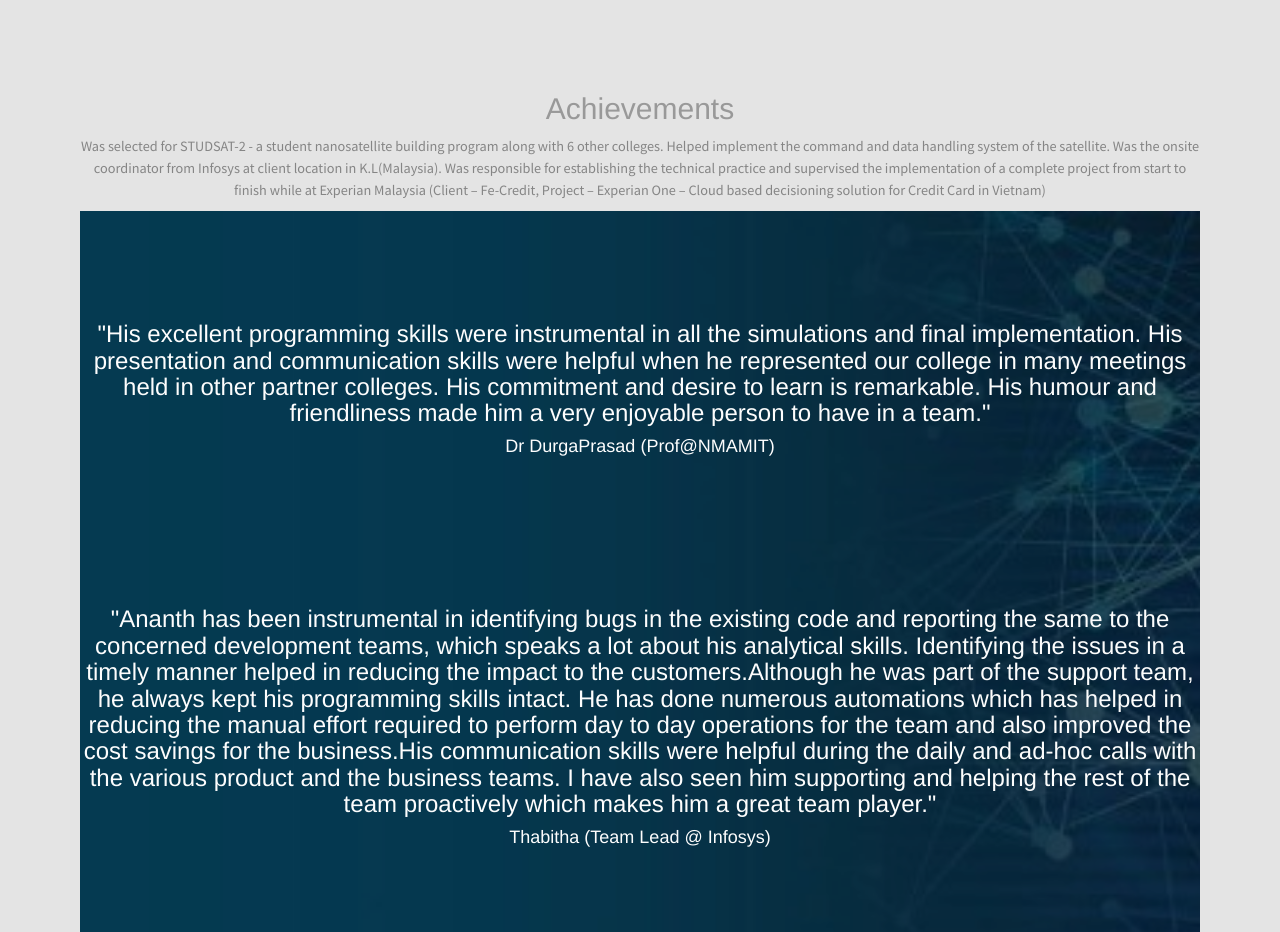
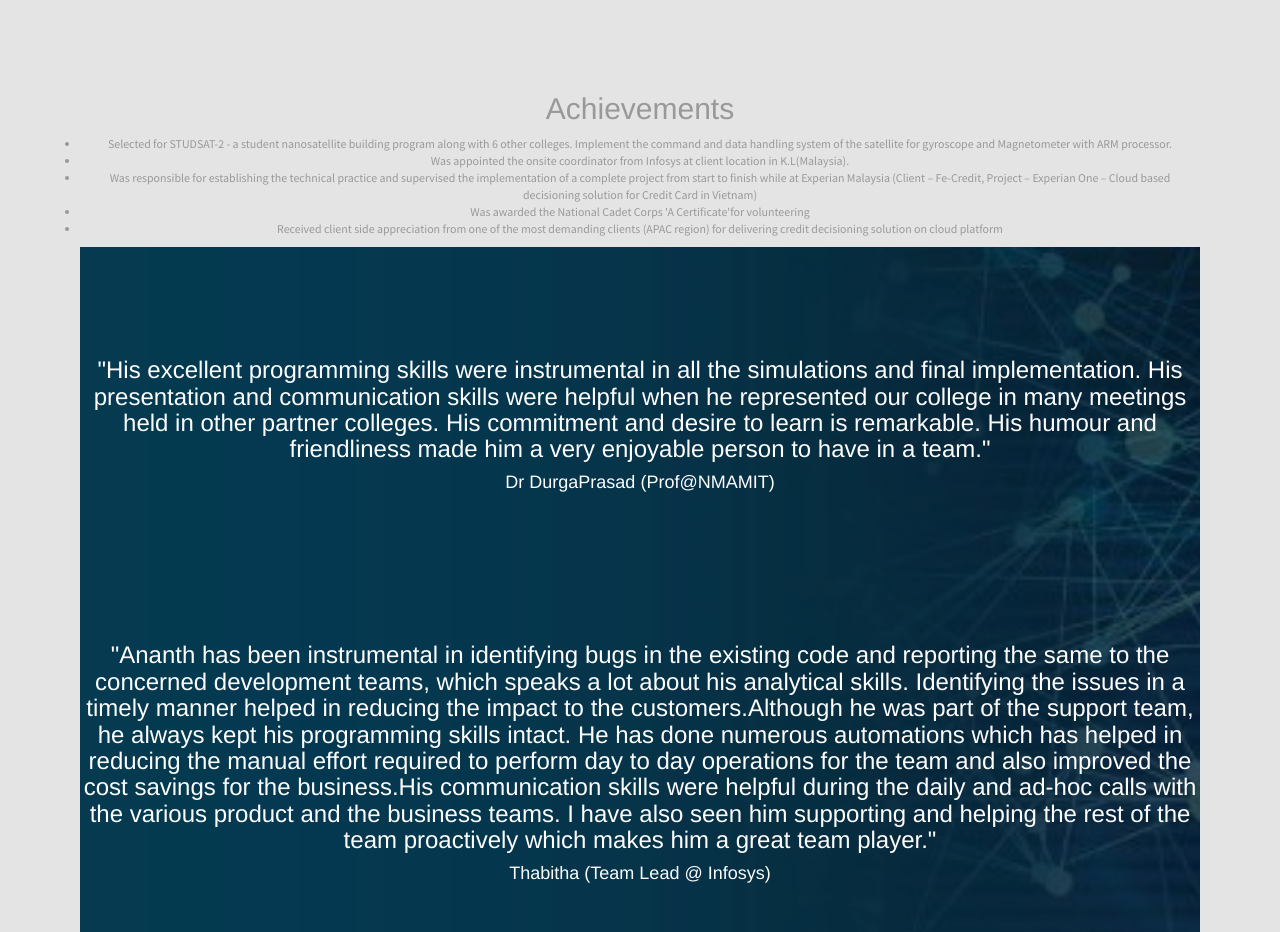
Before and after one commit to ananthp189/CV, a plain HTML site: page index.html in a window 1280 px wide. Shown: the part 3740-4672 px from the top of the page. Drawn offline with Linux system fonts and the light colour scheme.

Commit message:
Update index.html
updated the tasks

```diff
--- a/index.html
+++ b/index.html
@@ -471,12 +471,12 @@ Data Analysis Skills </p> </li>
             <div class="heading text-center">
                 <!-- Heading -->
                 <h2>Achievements</h2>
-                <p>Was selected for STUDSAT-2 - a student nanosatellite building program along with 6 other colleges. Helped implement the
-command and data handling system of the satellite.
-Was the onsite coordinator from Infosys at client location in K.L(Malaysia).
-Was responsible for establishing the technical practice and supervised the implementation of a complete project from start to
+				<ul>
+                <li>Selected for STUDSAT-2 - a student nanosatellite building program along with 6 other colleges. Implement the
+command and data handling system of the satellite for gyroscope and Magnetometer with ARM processor.<li>Was appointed the onsite coordinator from Infosys at client location in K.L(Malaysia).</li>
+<li>Was responsible for establishing the technical practice and supervised the implementation of a complete project from start to
 finish while at Experian Malaysia (Client – Fe-Credit, Project – Experian One – Cloud based decisioning solution for Credit Card
-in Vietnam)</p>
+in Vietnam)</li><li>Was awarded the National Cadet Corps 'A Certificate'for volunteering</li><li>Received client side appreciation from one of the most demanding clients (APAC region) for delivering credit decisioning solution on cloud platform</li></ul>
             			 <!--Quote-->
     <section id="quote" class="bg-parlex">
         <div class="parlex-back">
```
